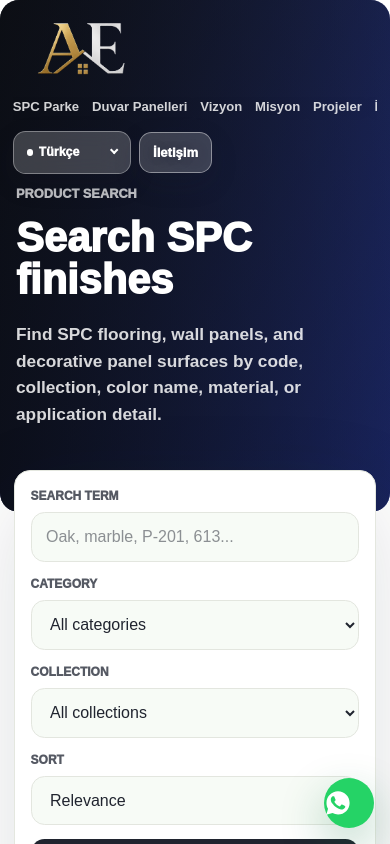
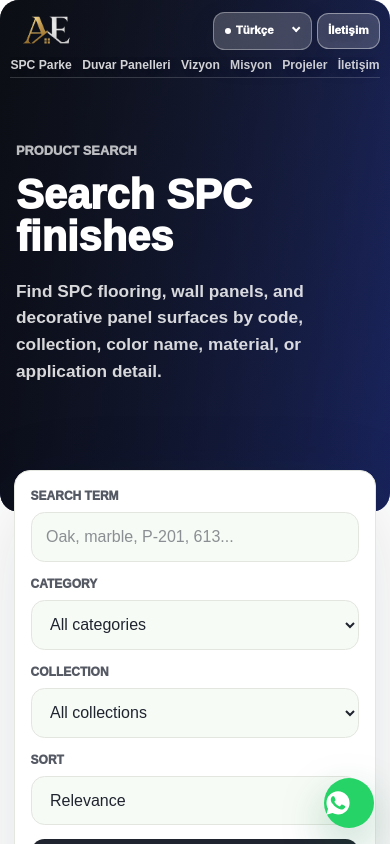
Before and after one commit to kblykply/ae, a Next.js app: page /search in a window 390 px wide. Shown: the top 844 px of the page. Built offline with nearby package versions, Linux system fonts and the light colour scheme.

Commit message:
Fix mobile header layout

```diff
--- a/app/globals.css
+++ b/app/globals.css
@@ -2064,28 +2064,49 @@ img {
 
 @media (max-width: 780px) {
   .site-header {
+    align-items: center;
+    gap: 0.45rem 0.65rem;
+    grid-template-columns: auto minmax(0, 1fr);
     min-height: auto;
-    padding: 0.8rem;
+    padding: 0.7rem 0.8rem;
+  }
+
+  .brand {
+    order: 1;
   }
 
   .brand-logo {
-    width: min(9.4rem, 58vw);
+    width: min(5.6rem, 29vw);
   }
 
   .desktop-nav {
-    gap: 0.8rem;
+    border-bottom: 1px solid rgba(255, 255, 255, 0.16);
+    gap: 0.72rem;
+    grid-column: 1 / -1;
+    max-width: 100%;
+    order: 3;
     overflow-x: auto;
-    padding-bottom: 0.2rem;
+    padding: 0.15rem 0 0.35rem;
+    scrollbar-width: none;
+    width: 100%;
+  }
+
+  .desktop-nav::-webkit-scrollbar {
+    display: none;
   }
 
   .desktop-nav a {
-    font-size: 0.82rem;
+    font-size: 0.78rem;
+    line-height: 1;
     white-space: nowrap;
   }
 
   .header-actions {
     align-items: center;
-    gap: 0.5rem;
+    gap: 0.42rem;
+    justify-content: flex-end;
+    justify-self: end;
+    order: 2;
   }
 
   .search-pill {
@@ -2094,9 +2115,32 @@ img {
     width: 100%;
   }
 
+  .language-select {
+    border-radius: 0.72rem;
+    min-height: 2.25rem;
+    min-width: 6.45rem;
+  }
+
+  .language-select::before {
+    left: 0.68rem;
+  }
+
+  .language-select::after {
+    right: 0.68rem;
+    top: 0.78rem;
+  }
+
+  .language-select select {
+    font-size: 0.72rem;
+    min-height: 2.25rem;
+    padding: 0 1.7rem 0 1.35rem;
+  }
+
   .header-contact {
-    min-height: 2.55rem;
-    padding-inline: 0.8rem;
+    border-radius: 0.72rem;
+    font-size: 0.74rem;
+    min-height: 2.25rem;
+    padding-inline: 0.72rem;
   }
 
   .hero-panel {
@@ -2114,7 +2158,7 @@ img {
 
   .hero-stage {
     min-height: 50rem;
-    padding: 11.5rem 1rem 7.5rem;
+    padding: 8.8rem 1rem 7.5rem;
   }
 
   .material-detail-card {
@@ -2225,7 +2269,7 @@ img {
   .catalog-hero-content,
   .product-detail-title,
   .legal-hero-content {
-    padding: 11.5rem 1rem 3rem;
+    padding: 8.8rem 1rem 3rem;
   }
 
   .catalog-hero-content h1,
@@ -2254,8 +2298,34 @@ img {
 }
 
 @media (max-width: 480px) {
+  .site-header {
+    gap: 0.42rem 0.5rem;
+    padding-inline: 0.65rem;
+  }
+
+  .brand-logo {
+    width: min(5rem, 27vw);
+  }
+
+  .desktop-nav {
+    gap: 0.64rem;
+  }
+
+  .desktop-nav a {
+    font-size: 0.76rem;
+  }
+
   .header-actions {
-    flex-wrap: wrap;
+    gap: 0.34rem;
+    flex-wrap: nowrap;
+  }
+
+  .language-select {
+    min-width: 6.15rem;
+  }
+
+  .header-contact {
+    padding-inline: 0.62rem;
   }
 
   .header-contact {
```
